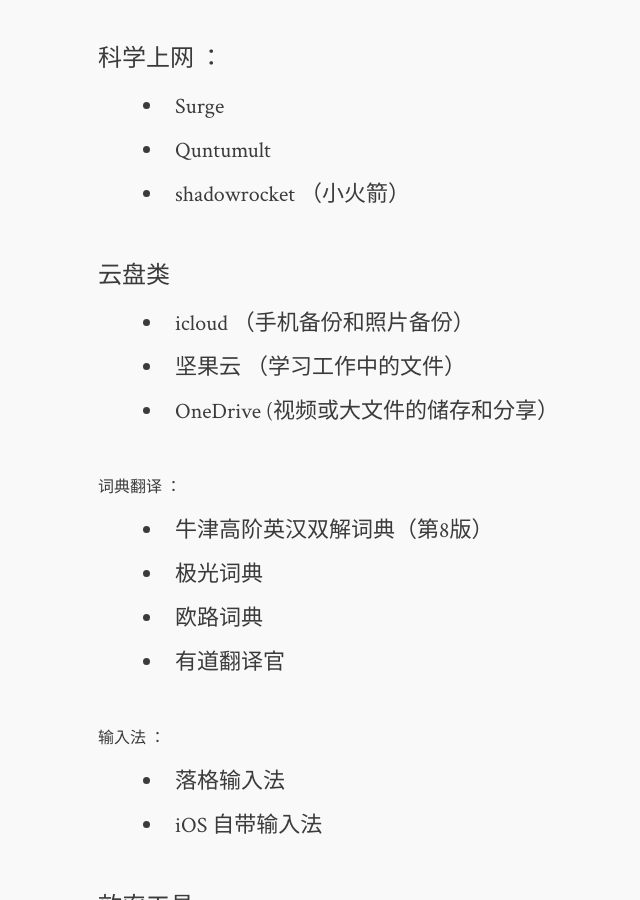
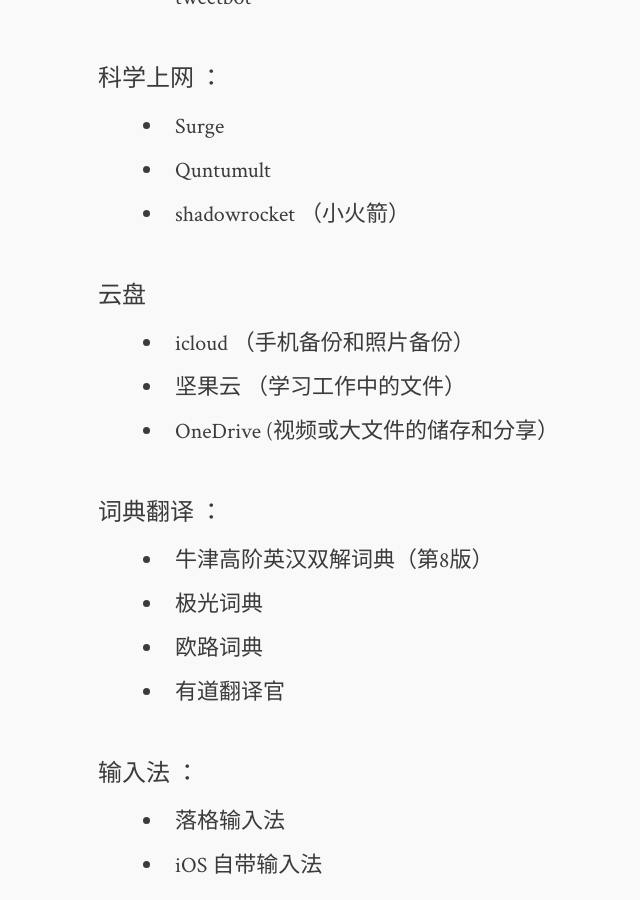
Before and after one commit to MeetaGit/MeetaGit.github.io, a Jekyll site: the page built from _posts/2019-01-26-我的常用软件（iOS).md, in a window 1280 px wide and 900 px high, scrolled down 1104 px. Shown: the whole window, without its empty margins (202-842 px from the left). Built offline with Jekyll 4.4.1, drawn with Linux system fonts in a browser that asks for light colours; our own code applies the rules of GitHub Pages for plain Markdown files; comment, search, counter and statistics services are not loaded.

Commit message:
Update 2019-01-26-我的常用软件（iOS).md

```diff
--- a/_posts/2019-01-26-我的常用软件（iOS).md
+++ b/_posts/2019-01-26-我的常用软件（iOS).md
@@ -1,6 +1,6 @@
 
 
->#####   Meeta_Li
+>###   Meeta_Li
 
 #### IM 聊天 ：
 * QQ
@@ -13,18 +13,19 @@
 * Quntumult
 * shadowrocket （小火箭）
 
-#### 云盘类
+
+#### 云盘
 * icloud （手机备份和照片备份）
 * 坚果云 （学习工作中的文件）
 * OneDrive (视频或大文件的储存和分享）
 
-##### 词典翻译 ：
+#### 词典翻译 ：
 * 牛津高阶英汉双解词典（第8版）
 * 极光词典
 * 欧路词典
 * 有道翻译官
 
-##### 输入法 ：
+#### 输入法 ：
 * 落格输入法
 * iOS 自带输入法
 
```
